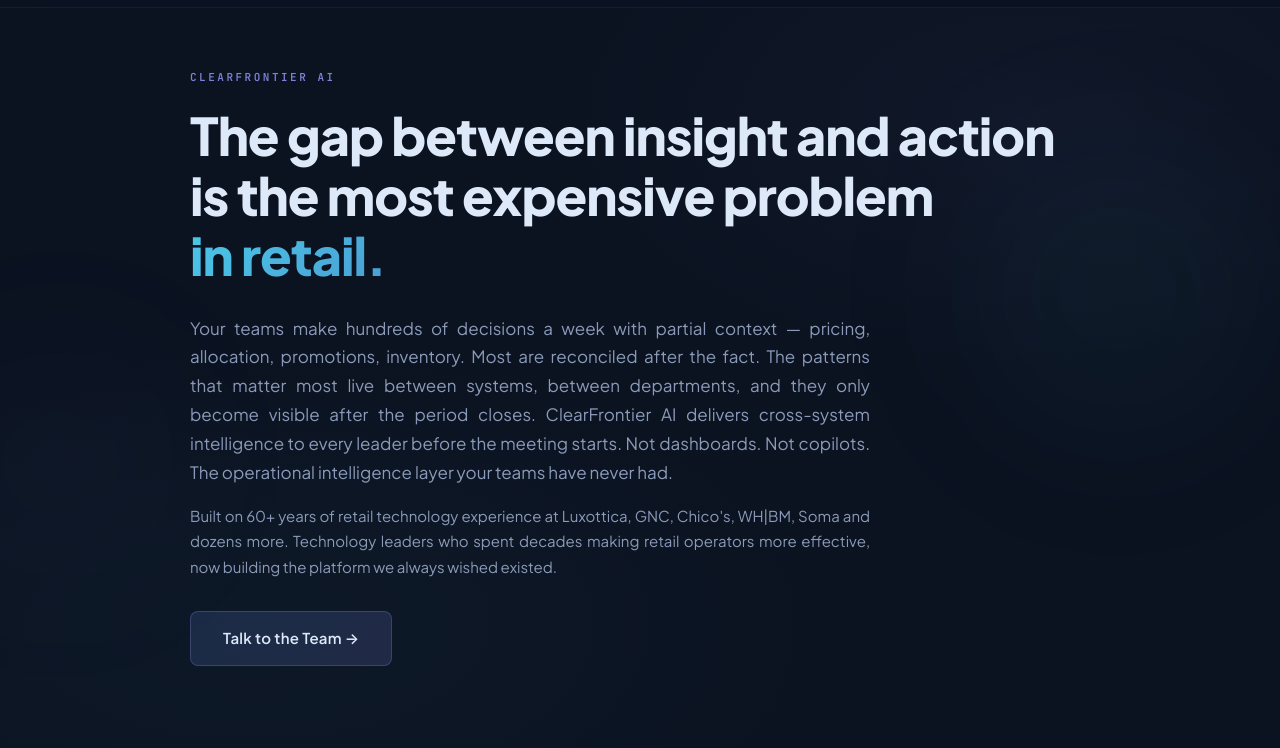
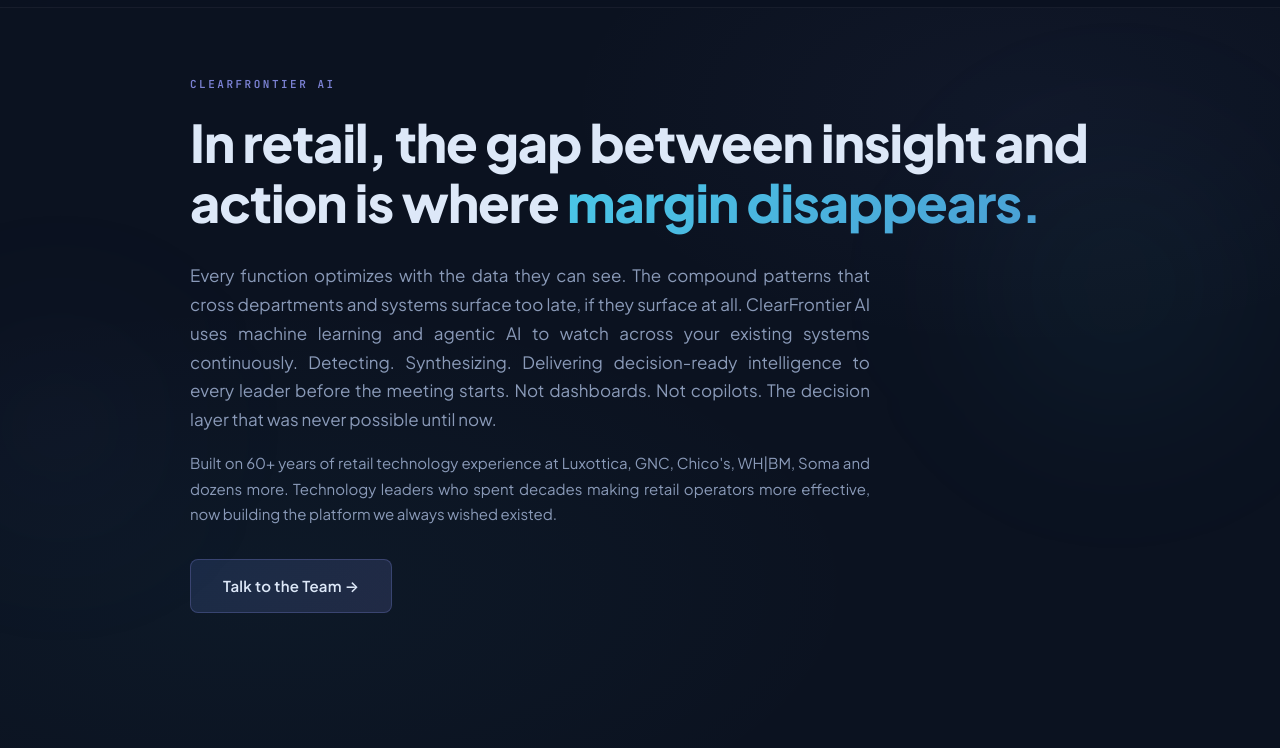
Before and after one commit to Valtaris-AI/clearfrontier_site, a plain HTML site: page index.html in a window 1280 px wide. Shown: the part 52-800 px from the top of the page. Drawn offline with Linux system fonts and the light colour scheme.

Commit message:
Add files via upload

```diff
--- a/index.html
+++ b/index.html
@@ -3,8 +3,8 @@
 <head>
 <meta charset="UTF-8">
 <meta name="viewport" content="width=device-width, initial-scale=1.0">
-<title>ClearFrontier AI — Cross-System Intelligence for Retail Operations</title>
-<meta name="description" content="ClearFrontier AI closes the gap between insight and action for retail operators — cross-system intelligence that delivers decision-ready clarity before the meeting starts.">
+<title>ClearFrontier AI | Decision Intelligence for Retail Operations</title>
+<meta name="description" content="ClearFrontier AI closes the gap between insight and action for retail operators. Decision-ready intelligence delivered before the meeting starts.">
 <style>
   @import url('https://fonts.googleapis.com/css2?family=Plus+Jakarta+Sans:wght@300;400;500;600;700;800&family=JetBrains+Mono:wght@400;500;600&display=swap');
 
@@ -649,8 +649,8 @@
 <section id="hero">
   <div class="inner">
     <div class="tag fade-up">ClearFrontier AI</div>
-    <h1 class="fade-up">The gap between insight and action<br>is the most expensive problem<br><span class="highlight">in retail.</span></h1>
-    <p class="body-text hero-desc fade-up">Your teams make hundreds of decisions a week with partial context &mdash; pricing, allocation, promotions, inventory. Most are reconciled after the fact. The patterns that matter most live between systems, between departments, and they only become visible after the period closes. ClearFrontier AI delivers cross-system intelligence to every leader before the meeting starts. Not dashboards. Not copilots. The operational intelligence layer your teams have never had.</p>
+    <h1 class="fade-up">In retail, the gap between insight and action is where <span class="highlight">margin disappears.</span></h1>
+    <p class="body-text hero-desc fade-up">Every function optimizes with the data they can see. The compound patterns that cross departments and systems surface too late, if they surface at all. ClearFrontier AI uses machine learning and agentic AI to watch across your existing systems continuously. Detecting. Synthesizing. Delivering decision-ready intelligence to every leader before the meeting starts. Not dashboards. Not copilots. The decision layer that was never possible until now.</p>
     <p class="body-text fade-up" style="margin-top:16px; font-size:15px; color:var(--text-secondary)">Built on 60+ years of retail technology experience at Luxottica, GNC, Chico's, WH|BM, Soma and dozens more. Technology leaders who spent decades making retail operators more effective, now building the platform we always wished existed.</p>
     <a href="#founder" class="btn-primary fade-up">Talk to the Team →</a>
   </div>
```
